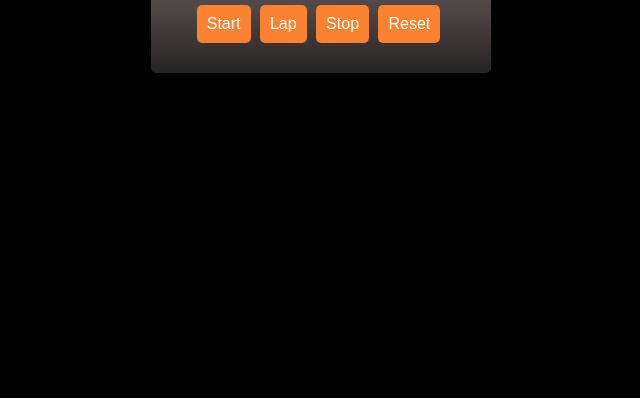
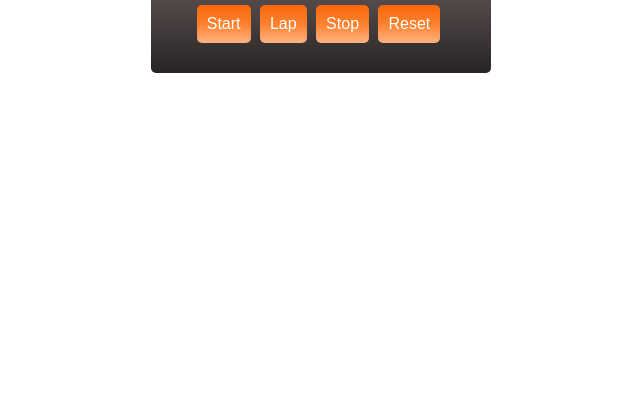
Before and after one commit to SahithyaMaragatham/Dynamic-Stop-watch-Using-HTML-CSS-JS, a plain HTML site: page index.html in a window 1280 px wide. Shown: the part 418-816 px from the top of the page, without its empty margins (319-959 px from the left). Drawn offline with Linux system fonts and the light colour scheme.

Commit message:
updated css

```diff
--- a/index.html
+++ b/index.html
@@ -10,7 +10,7 @@
         justify-content: center;
         align-items: center;
         height: 100vh;
-        background: #000000;
+        background: #ffffff;
     }
     .stopwatch {
         background: linear-gradient(rgb(166, 163, 163),rgb(90, 79, 79),rgb(39, 36, 36));
@@ -33,7 +33,7 @@
         cursor: pointer;
         font-size: 16px;
         color: #fff;
-        background-color: #fa8231;
+        background: linear-gradient(#f96808,#fd812e,#fdb381);
     }
     button:active {
         transform: scale(0.98);
```
